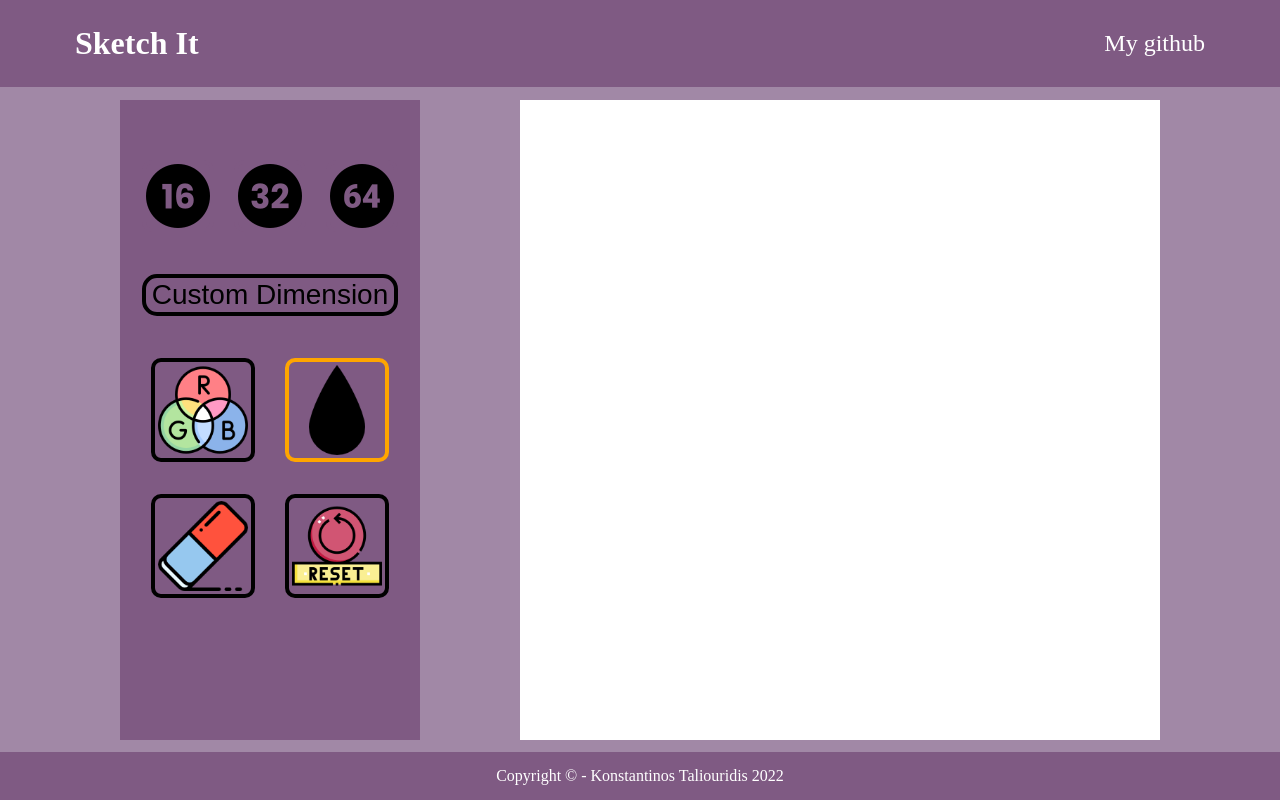
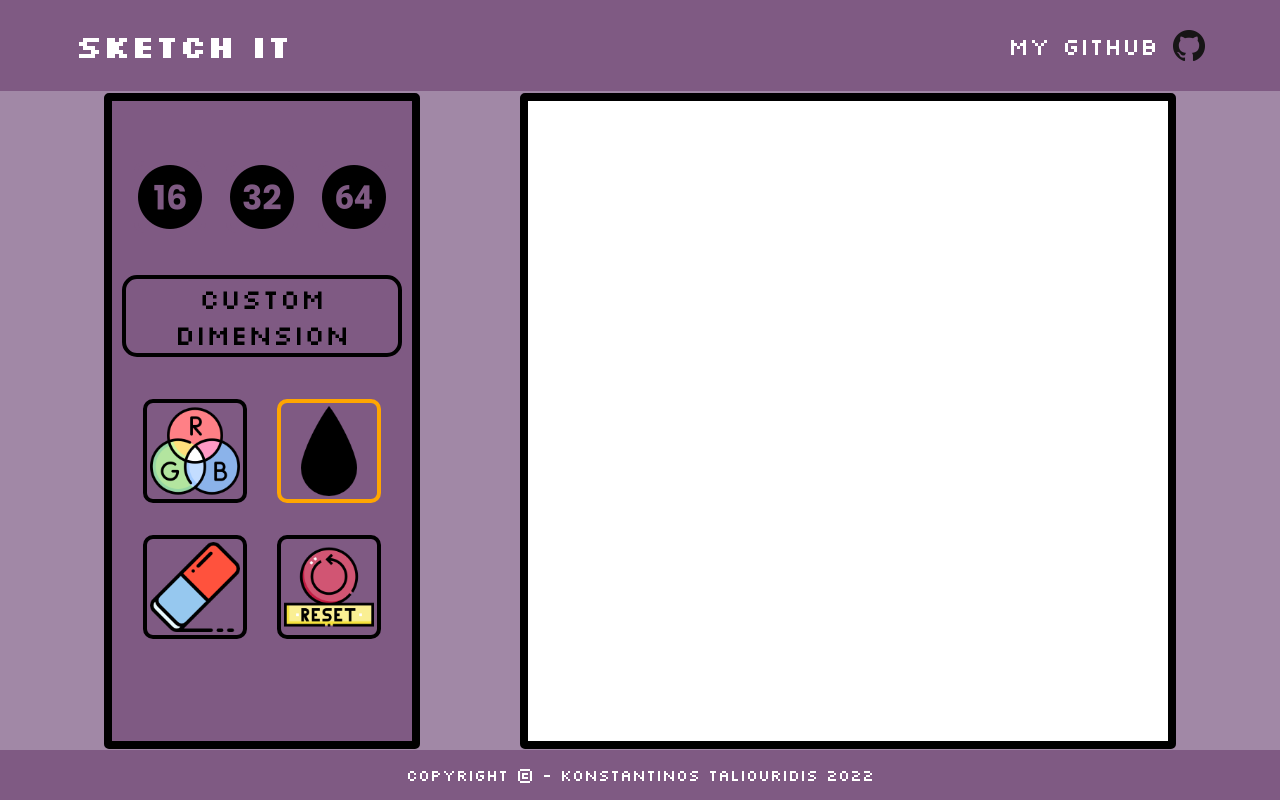
Before and after one commit to taliour/Sketch-it, a plain HTML site: page index.html in a window 1280 px wide. Drawn offline with Linux system fonts and the light colour scheme.

Commit message:
Add github logo, add borders in ui, in custom dimension accept turn inserted numbers to ints

```diff
--- a/index.html
+++ b/index.html
@@ -4,11 +4,17 @@
     <meta charset="UTF-8">
     <link rel="stylesheet" href="styles.css">
     <title>Sketch It</title>
+    <link rel="preconnect" href="https://fonts.googleapis.com">
+<link rel="preconnect" href="https://fonts.gstatic.com" crossorigin>
+<link href="https://fonts.googleapis.com/css2?family=Silkscreen:wght@400;700&display=swap" rel="stylesheet">
   </head>
   <body>
     <div class="header">
       <div class="logo">Sketch It</div>
-      <a class="github" href="https://github.com/taliour">My github</a>
+      <div class="github">
+        <a class="githubText" href="https://github.com/taliour">My github</a>
+        <img class="githubLogo" src="./img/githubLogo.png">
+      </div>
     </div>
     <div class="container">
         <div class ="tools">
--- a/script.js
+++ b/script.js
@@ -26,7 +26,6 @@ function createCanvas() {
         pixel.classList.add("pixel");
         pixel.style.width = `${pixelSize}px`;
         pixel.style.height = `${pixelSize}px`;
-        console.log(pixel.style.height);
         canvas.appendChild(pixel);
         pixel.addEventListener('mouseover',()=> {pixel.style.backgroundColor = `${changeColor()}`;});
 
@@ -34,7 +33,6 @@ function createCanvas() {
 }
 
 function clearCanvas(){
-    console.log(canvas.childElementCount)
     while(canvas.firstChild){
         canvas.removeChild(canvas.firstChild);
     }
@@ -79,7 +77,8 @@ function HighligthBox(){
 function getCustomDimension(){
     let validChoice = false;
     while (!validChoice){
-        canvasSize = prompt("Choose a number between 4 and 100")
+        canvasSize = parseInt(prompt("Choose a number between 4 and 100"));
+        console.log(canvasSize)
         if (canvasSize<= 100 && canvasSize>0){
             validChoice = true;
         }
--- a/styles.css
+++ b/styles.css
@@ -14,6 +14,7 @@ body {
     padding-left: 75px;
     padding-right: 75px;
     align-items: center;
+    font-family: 'Silkscreen', cursive;
 }
 .logo{
     font-size: 32px;
@@ -21,6 +22,14 @@ body {
     color: white;
 }
 .github{
+    display: flex;
+    gap: 15px;
+}
+.githubLogo{
+    width: 32px;
+    height: auto;
+}
+.githubText{
     color: white;
     font-size: 24px;
     font-weight: 400;
@@ -44,6 +53,8 @@ body {
     flex-direction: column;
     align-items: center;
     gap: 32px;
+    border: solid black 8px;
+    border-radius: 5px;
 }
 .images{
     margin-top: 60px;
@@ -71,6 +82,7 @@ body {
     padding: 3px;
     border-radius: 10px;
 }
+
 .eraser {
     width: 90px;
     height: auto;
@@ -91,6 +103,8 @@ body {
     height: 640px;
     display: flex;
     flex-wrap: wrap;
+    border: solid black 8px;
+    border-radius: 5px;
 }
 
 .pixel{
@@ -104,6 +118,7 @@ body {
     text-align: center;
     padding: 15px;
     font-size: 16px;
+    font-family: 'Silkscreen', cursive;
 }
 .dimension{
     border: solid #7F5A83 4px;
@@ -111,6 +126,7 @@ body {
 }
 .customDimension {
     font-size: 28px;
+    font-family: 'Silkscreen', cursive;
     color: black;
     background-color: #7F5A83;
     border: solid black 4px;
```
Also changed, not shown: img/githubLogo.png (added).
